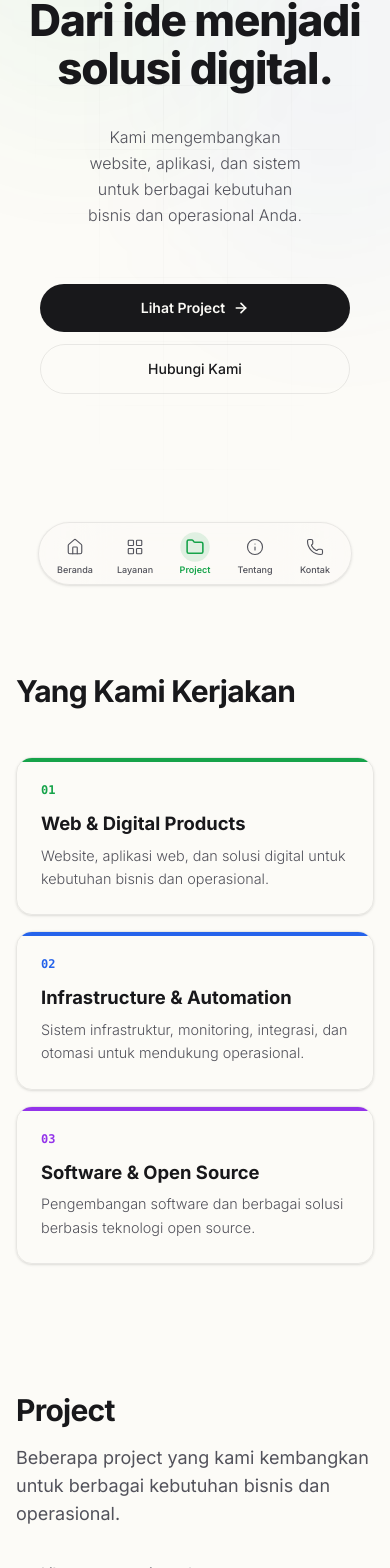
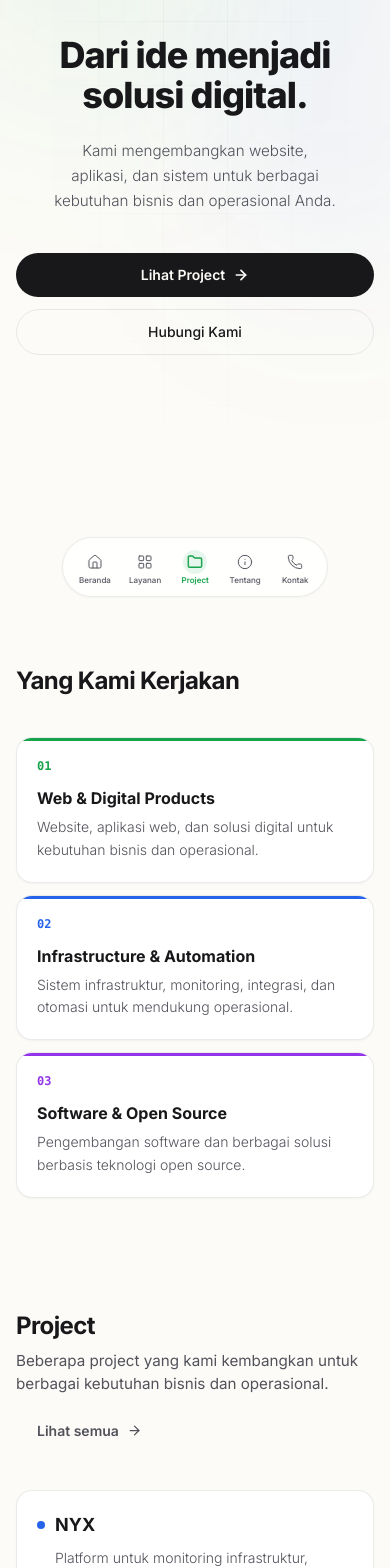
Before and after one commit to trisfproject/trisfproject.github.io, a React (Vite) app: page / in a window 390 px wide. Shown: the part 235-1803 px from the top of the page. Built offline with nearby package versions, Linux system fonts and the light colour scheme.

Commit message:
refactor: enhance navbar with mobile-first navigation and responsive design updates

```diff
--- a/src/components/Navbar.jsx
+++ b/src/components/Navbar.jsx
@@ -129,24 +129,24 @@ export function Navbar() {
             : 'border-b border-transparent bg-transparent'
         }`}
       >
-      <nav className="section-shell flex h-16 items-center justify-between sm:h-[72px]">
+        <nav className="section-shell flex h-14 items-center justify-between sm:h-16 md:h-[72px]">
           <Link
             to="/"
-          className="inline-flex min-w-0 items-center rounded-full bg-surface px-4 py-2 text-sm font-bold tracking-widest text-text-main transition duration-200 hover:bg-black/[0.03] dark:hover:bg-white/[0.04] focus:outline-none focus:ring-2 focus:ring-accent-site"
+            className="inline-flex min-w-0 items-center rounded-full bg-surface border border-line-site px-3.5 py-1.5 text-xs sm:text-sm font-bold tracking-widest text-text-main transition duration-200 hover:border-line-strong focus:outline-none focus:ring-2 focus:ring-accent-site"
           >
             TRISF PROJECT
           </Link>
 
-        <div className="hidden items-center gap-1 md:flex">
+          <div className="hidden items-center gap-0.5 md:flex">
             {navItems.map((item) => (
               <NavLink
                 key={item.to}
                 to={item.to}
                 aria-current={isItemActive(item) ? 'page' : undefined}
-              className={`rounded-full px-4 py-2 text-sm font-medium transition-all duration-250 ease-out focus:outline-none focus:ring-2 focus:ring-accent-site ${
+                className={`rounded-full px-3.5 py-2 text-sm font-medium transition-all duration-200 ease-out focus:outline-none focus:ring-2 focus:ring-accent-site ${
                   isItemActive(item)
                     ? 'bg-accent-muted text-accent-site'
-                  : 'text-text-muted hover:bg-black/[0.04] dark:hover:bg-white/[0.06] hover:text-text-main'
+                    : 'text-text-muted hover:bg-surface-strong hover:text-text-main'
                 }`}
               >
                 {item.label}
@@ -154,55 +154,55 @@ export function Navbar() {
             ))}
           </div>
 
-        <div className="hidden items-center gap-2 md:flex">
+          <div className="hidden items-center gap-1.5 md:flex">
             <a
               href="https://trisf.my.id/"
               aria-label="Main Web"
               title="Main Web"
               target="_blank"
               rel="noopener noreferrer"
-            className="grid size-10 place-items-center rounded-full bg-surface text-text-muted transition duration-200 hover:bg-black/[0.03] dark:hover:bg-white/[0.04] hover:text-text-main focus:outline-none focus:ring-2 focus:ring-accent-site cursor-pointer"
+              className="grid size-9 place-items-center rounded-full text-text-muted transition duration-200 hover:bg-surface-strong hover:text-text-main focus:outline-none focus:ring-2 focus:ring-accent-site"
             >
-            <ExternalLink size={18} />
+              <ExternalLink size={16} />
             </a>
             <button
               type="button"
               onClick={toggleTheme}
               aria-label={`Switch to ${theme === 'light' ? 'dark' : 'light'} theme`}
-            className="grid size-10 place-items-center rounded-full bg-surface text-text-muted transition duration-200 hover:bg-black/[0.03] dark:hover:bg-white/[0.04] hover:text-text-main focus:outline-none focus:ring-2 focus:ring-accent-site cursor-pointer"
+              className="grid size-9 place-items-center rounded-full text-text-muted transition duration-200 hover:bg-surface-strong hover:text-text-main focus:outline-none focus:ring-2 focus:ring-accent-site cursor-pointer"
             >
-            {theme === 'light' ? <Moon size={18} /> : <Sun size={18} />}
+              {theme === 'light' ? <Moon size={16} /> : <Sun size={16} />}
             </button>
           </div>
 
-        {/* Mobile menu trigger and theme toggle */}
-        <div className="flex items-center gap-2 md:hidden">
+          {/* Mobile header actions */}
+          <div className="flex items-center gap-1 md:hidden">
             <a
               href="https://trisf.my.id/"
               aria-label="Main Web"
               title="Main Web"
               target="_blank"
               rel="noopener noreferrer"
-            className="grid size-10 place-items-center rounded-full bg-surface text-text-muted transition duration-200 hover:bg-black/[0.03] dark:hover:bg-white/[0.04] hover:text-text-main focus:outline-none focus:ring-2 focus:ring-accent-site cursor-pointer"
+              className="grid size-9 place-items-center rounded-full text-text-muted transition duration-200 hover:text-text-main focus:outline-none focus:ring-2 focus:ring-accent-site"
             >
-            <ExternalLink size={18} />
+              <ExternalLink size={16} />
             </a>
             <button
               type="button"
               onClick={toggleTheme}
               aria-label={`Switch to ${theme === 'light' ? 'dark' : 'light'} theme`}
-            className="grid size-10 place-items-center rounded-full bg-surface text-text-muted transition duration-200 hover:bg-black/[0.03] dark:hover:bg-white/[0.04] hover:text-text-main focus:outline-none focus:ring-2 focus:ring-accent-site cursor-pointer"
+              className="grid size-9 place-items-center rounded-full text-text-muted transition duration-200 hover:text-text-main focus:outline-none focus:ring-2 focus:ring-accent-site cursor-pointer"
             >
-            {theme === 'light' ? <Moon size={18} /> : <Sun size={18} />}
+              {theme === 'light' ? <Moon size={16} /> : <Sun size={16} />}
             </button>
           </div>
         </nav>
       </header>
 
-    {/* Mobile Floating Navigation */}
+      {/* Mobile Floating Bottom Navigation */}
       <nav
-      className="md:hidden fixed left-1/2 z-50 flex -translate-x-1/2 items-center justify-center gap-1 rounded-[2rem] border border-line-site bg-bg-site/95 px-2 py-1.5 shadow-sm backdrop-blur-2xl supports-[backdrop-filter]:bg-bg-site/80"
-      style={{ bottom: 'max(1.5rem, env(safe-area-inset-bottom))' }}
+        className="md:hidden fixed left-1/2 z-50 flex -translate-x-1/2 items-center justify-center gap-0.5 rounded-full border border-line-site bg-surface/95 px-2 py-1.5 shadow-site backdrop-blur-xl supports-[backdrop-filter]:bg-surface/85"
+        style={{ bottom: 'max(0.75rem, env(safe-area-inset-bottom))' }}
       >
         {navItems.map((item) => {
           const Icon = item.icon;
@@ -212,16 +212,16 @@ export function Navbar() {
               key={item.to}
               to={item.to}
               aria-current={active ? 'page' : undefined}
-            className={`flex flex-1 min-w-[3.5rem] flex-col items-center justify-center gap-1 rounded-2xl p-1 transition-all duration-250 ease-out focus:outline-none focus:ring-2 focus:ring-brand-green ${
+              className={`flex min-w-[3rem] flex-col items-center justify-center gap-0.5 rounded-full px-2 py-1.5 transition-all duration-200 ease-out focus:outline-none focus:ring-2 focus:ring-brand-green ${
                 active
                   ? 'text-brand-green'
-                : 'text-text-muted hover:text-text-main'
+                  : 'text-text-muted'
               }`}
             >
-            <div className={`grid size-7 place-items-center rounded-full transition-all duration-250 ease-out ${active ? 'bg-brand-green/12 scale-105' : 'bg-transparent scale-100'}`}>
-              <Icon size={18} strokeWidth={active ? 2 : 1.5} />
+              <div className={`grid size-6 place-items-center rounded-full transition-all duration-200 ease-out ${active ? 'bg-brand-green/10' : ''}`}>
+                <Icon size={16} strokeWidth={active ? 2.2 : 1.5} />
               </div>
-            <span className={`text-[9px] font-medium leading-none transition-all duration-250 ${active ? 'font-semibold' : ''}`}>
+              <span className={`text-[8px] leading-none ${active ? 'font-semibold' : 'font-medium'}`}>
                 {item.label}
               </span>
             </NavLink>
--- a/src/sections/Hero.jsx
+++ b/src/sections/Hero.jsx
@@ -6,35 +6,35 @@ export function Hero() {
   return (
     <section
       id="top"
-      className="relative flex min-h-[100dvh] items-center justify-center pt-16 pb-12 sm:pt-32 overflow-hidden"
+      className="relative flex min-h-[100dvh] items-center justify-center pt-16 pb-12 sm:pt-24 overflow-hidden"
     >
       <div className="absolute inset-0 z-0 pointer-events-none">
-        <div className="absolute -top-[20%] -left-[10%] w-[60%] h-[60%] rounded-full bg-brand-green/10 blur-[100px] opacity-70" />
-        <div className="absolute top-[10%] -right-[10%] w-[50%] h-[50%] rounded-full bg-brand-blue/10 blur-[100px] opacity-60" />
+        <div className="absolute -top-[20%] -left-[10%] w-[60%] h-[60%] rounded-full bg-brand-green/8 dark:bg-brand-green/5 blur-[100px]" />
+        <div className="absolute top-[10%] -right-[10%] w-[50%] h-[50%] rounded-full bg-brand-blue/8 dark:bg-brand-blue/4 blur-[100px]" />
       </div>
       <div className="hero-grid" />
       <Container className="relative z-10 flex flex-col items-center justify-center text-center">
-        <div className="flex flex-col items-center gap-8 max-w-4xl mx-auto">
-          <h1 className="text-[2.75rem] leading-[1.1] font-extrabold tracking-tight text-text-main sm:text-5xl md:text-6xl lg:text-7xl text-balance">
+        <div className="flex flex-col items-center gap-6 sm:gap-8 max-w-4xl mx-auto">
+          <h1 className="text-[2.25rem] leading-[1.12] font-extrabold tracking-tight text-text-main sm:text-5xl md:text-6xl lg:text-7xl text-balance">
             Dari ide menjadi<br className="hidden sm:block" /> solusi digital.
           </h1>
 
-          <p className="max-w-[280px] sm:max-w-xl mx-auto text-base font-light text-text-muted sm:text-xl text-balance leading-relaxed px-4 sm:px-0">
+          <p className="max-w-[300px] sm:max-w-xl mx-auto text-[0.95rem] sm:text-lg md:text-xl font-light text-text-muted text-balance leading-relaxed">
             Kami mengembangkan website, aplikasi, dan sistem untuk berbagai kebutuhan bisnis dan operasional Anda.
           </p>
 
-          <div className="mt-6 flex flex-col sm:flex-row items-stretch sm:items-center gap-3 sm:gap-4 w-full sm:w-auto px-6 sm:px-0">
+          <div className="mt-4 sm:mt-6 flex flex-col sm:flex-row items-stretch sm:items-center gap-3 sm:gap-4 w-full sm:w-auto">
             <Link
               to="/projects"
-              className="group/cta inline-flex w-full sm:w-auto items-center justify-center gap-2 rounded-full bg-text-main px-8 py-3.5 text-sm font-semibold text-bg-site transition-all duration-250 ease-out hover:bg-brand-green hover:text-white hover:shadow-[0_4px_16px_-2px_rgba(22,163,74,0.3)] dark:hover:shadow-[0_4px_16px_-2px_rgba(34,197,94,0.25)] focus:outline-none focus:ring-2 focus:ring-brand-green active:scale-[0.97]"
+              className="group/cta inline-flex w-full sm:w-auto items-center justify-center gap-2 rounded-full bg-text-main px-7 py-3 sm:px-8 sm:py-3.5 text-sm font-semibold text-bg-site transition-all duration-200 ease-out hover:bg-brand-green hover:text-white hover:shadow-[0_4px_16px_-2px_rgba(22,163,74,0.25)] dark:hover:shadow-[0_4px_16px_-2px_rgba(34,197,94,0.2)] focus:outline-none focus:ring-2 focus:ring-brand-green active:scale-[0.97]"
             >
               Lihat Project
-              <ArrowRight size={16} strokeWidth={2.5} className="transition-transform duration-250 ease-out group-hover/cta:translate-x-0.5" />
+              <ArrowRight size={16} strokeWidth={2.5} className="transition-transform duration-200 ease-out group-hover/cta:translate-x-0.5" />
             </Link>
 
             <a
               href="#contact"
-              className="inline-flex w-full sm:w-auto items-center justify-center gap-2 rounded-full border border-line-site px-8 py-3.5 text-sm font-medium text-text-main transition-all duration-250 ease-out hover:border-brand-green hover:text-brand-green hover:bg-accent-muted focus:outline-none focus:ring-2 focus:ring-brand-green active:scale-[0.97]"
+              className="inline-flex w-full sm:w-auto items-center justify-center gap-2 rounded-full border border-line-site px-7 py-3 sm:px-8 sm:py-3.5 text-sm font-medium text-text-main transition-all duration-200 ease-out hover:border-brand-green hover:text-brand-green hover:bg-accent-muted focus:outline-none focus:ring-2 focus:ring-brand-green active:scale-[0.97]"
             >
               Hubungi Kami
             </a>
--- a/src/sections/Projects.jsx
+++ b/src/sections/Projects.jsx
@@ -31,38 +31,38 @@ export function Projects() {
   };
 
   return (
-    <section id="projects" className="py-16 sm:py-20">
+    <section id="projects" className="py-14 sm:py-20">
       <Container>
-        <div className="flex flex-col md:flex-row md:items-end justify-between mb-12 md:mb-16 gap-6">
+        <div className="flex flex-col md:flex-row md:items-end justify-between mb-10 md:mb-14 gap-4 md:gap-6">
           <Reveal>
-            <h2 className="text-3xl font-bold tracking-tight text-text-main sm:text-4xl mb-4">
+            <h2 className="text-2xl sm:text-3xl md:text-4xl font-bold tracking-tight text-text-main mb-2 sm:mb-4">
               Project
             </h2>
-            <p className="max-w-2xl text-lg text-text-muted">
+            <p className="max-w-2xl text-[0.95rem] sm:text-lg text-text-muted">
               Beberapa project yang kami kembangkan untuk berbagai kebutuhan bisnis dan operasional.
             </p>
           </Reveal>
           <Reveal delay={0.1}>
             <Link
               to="/projects"
-              className="group/link inline-flex items-center justify-center gap-2 rounded-full px-6 py-2.5 text-sm font-semibold text-text-muted transition-all duration-250 ease-out hover:text-text-main focus:outline-none focus:ring-2 focus:ring-line-strong border border-transparent hover:border-line-site"
+              className="group/link inline-flex items-center gap-2 rounded-full px-5 py-2 text-sm font-semibold text-text-muted transition-all duration-200 ease-out hover:text-text-main focus:outline-none focus:ring-2 focus:ring-line-strong border border-transparent hover:border-line-site"
             >
-              Lihat semua project
-              <ArrowRight aria-hidden="true" size={16} className="transition-transform duration-250 ease-out group-hover/link:translate-x-0.5" />
+              Lihat semua
+              <ArrowRight aria-hidden="true" size={15} className="transition-transform duration-200 ease-out group-hover/link:translate-x-0.5" />
             </Link>
           </Reveal>
         </div>
 
-        <div className="flex flex-col sm:border-t sm:border-line-site mt-4 md:mt-0">
+        <div className="flex flex-col gap-3 sm:gap-0 sm:border-t sm:border-line-site">
           {featuredProjects.map((project, index) => (
-            <Reveal key={project.title} delay={index * 0.1}>
-              <div className="group flex flex-col p-6 sm:p-0 sm:py-8 bg-surface sm:bg-transparent border border-line-site sm:border-x-0 sm:border-t-0 sm:border-b sm:border-line-site/50 rounded-2xl sm:rounded-none mb-4 sm:mb-0 shadow-[0_2px_8px_-2px_rgba(0,0,0,0.04)] sm:shadow-none hover:bg-black/[0.015] dark:hover:bg-white/[0.015] transition-all duration-250 ease-out active:scale-[0.98] sm:active:scale-100">
-                <div className="flex flex-col md:flex-row md:items-center md:gap-24 w-full sm:px-6">
-                  <h3 className={`text-[1.35rem] sm:text-2xl font-bold text-text-main min-w-[200px] shrink-0 flex items-center gap-3 transition-colors duration-300 ${getProjectColors(project).hover}`}>
+            <Reveal key={project.title} delay={index * 0.08}>
+              <div className="group flex flex-col rounded-2xl border border-line-site bg-surface p-5 shadow-site sm:rounded-none sm:border-x-0 sm:border-t-0 sm:border-b sm:border-line-site sm:bg-transparent sm:p-0 sm:py-7 sm:shadow-none hover:bg-black/[0.012] dark:hover:bg-white/[0.02] transition-all duration-200 ease-out active:scale-[0.98] sm:active:scale-100">
+                <div className="flex flex-col gap-2 sm:flex-row sm:items-center sm:gap-16 md:gap-24 w-full sm:px-4">
+                  <h3 className={`text-lg sm:text-xl md:text-2xl font-bold text-text-main min-w-[180px] md:min-w-[200px] shrink-0 flex items-center gap-2.5 sm:gap-3 transition-colors duration-200 ${getProjectColors(project).hover}`}>
                     <span className={`size-2 rounded-full shrink-0 ${getProjectColors(project).dot}`} />
                     {project.title}
                   </h3>
-                  <p className="mt-2.5 md:mt-0 text-[0.95rem] sm:text-lg text-text-muted leading-relaxed font-light">
+                  <p className="text-sm sm:text-[0.95rem] md:text-lg text-text-muted leading-relaxed font-light pl-[18px] sm:pl-0">
                     {project.description}
                   </p>
                 </div>
--- a/src/sections/Services.jsx
+++ b/src/sections/Services.jsx
@@ -31,31 +31,31 @@ const services = [
 
 export function Services() {
   return (
-    <section id="services" className="py-16 sm:py-20">
+    <section id="services" className="py-14 sm:py-20">
       <Container>
         <Reveal>
-          <div className="mb-12 md:mb-16">
-            <h2 className="text-3xl font-bold tracking-tight text-text-main sm:text-4xl">
+          <div className="mb-10 md:mb-14">
+            <h2 className="text-2xl sm:text-3xl md:text-4xl font-bold tracking-tight text-text-main">
               Yang Kami Kerjakan
             </h2>
           </div>
         </Reveal>
 
-        <div className="grid grid-cols-1 md:grid-cols-3 gap-4 md:gap-8 lg:gap-12">
+        <div className="grid grid-cols-1 gap-3 md:grid-cols-3 md:gap-6 lg:gap-10">
           {services.map((service, index) => {
             return (
-              <Reveal key={service.title} delay={index * 0.1}>
-                <div className="group flex flex-col relative overflow-hidden p-6 md:p-4 lg:p-0 bg-surface md:bg-transparent border border-line-site md:border-transparent rounded-2xl md:rounded-xl lg:rounded-none shadow-sm md:shadow-none transition-all duration-250 ease-out md:hover:bg-surface md:hover:border-line-site md:hover:shadow-[0_4px_20px_-4px_rgba(0,0,0,0.05)] md:hover:-translate-y-[2px] active:scale-[0.98] md:active:scale-100 md:active:translate-y-0">
-                  <div className={`absolute top-0 left-0 w-full h-1 md:w-0 md:group-hover:w-full transition-all duration-400 ease-out ${service.bgAccent}`} />
+              <Reveal key={service.title} delay={index * 0.08}>
+                <div className="group relative flex flex-col overflow-hidden rounded-2xl border border-line-site bg-surface p-5 sm:p-6 shadow-site transition-all duration-200 ease-out md:rounded-xl md:bg-transparent md:border-transparent md:shadow-none md:hover:bg-surface md:hover:border-line-site md:hover:shadow-site md:hover:-translate-y-[2px] active:scale-[0.98] md:active:scale-100 md:active:translate-y-0">
+                  <div className={`absolute top-0 left-0 h-[3px] w-full md:w-0 md:group-hover:w-full transition-all duration-300 ease-out ${service.bgAccent}`} />
 
-                  <span className={`text-xs md:text-sm font-mono font-bold mb-3 md:mb-4 ${service.color}`}>
+                  <span className={`text-xs font-mono font-bold mb-3 ${service.color}`}>
                     {String(index + 1).padStart(2, '0')}
                   </span>
                   <div className="flex flex-col">
-                    <h3 className={`mb-1.5 md:mb-2 text-[1.15rem] md:text-xl font-bold text-text-main transition-colors duration-250 ${service.hoverColor}`}>
+                    <h3 className={`mb-1.5 text-base sm:text-lg md:text-xl font-bold text-text-main transition-colors duration-200 ${service.hoverColor}`}>
                       {service.title}
                     </h3>
-                    <p className="text-[0.9rem] md:text-base text-text-muted leading-relaxed font-light">
+                    <p className="text-sm sm:text-[0.9rem] md:text-base text-text-muted leading-relaxed font-light">
                       {service.description}
                     </p>
                   </div>
--- a/src/styles.css
+++ b/src/styles.css
@@ -1,27 +1,29 @@
 @import 'tailwindcss';
+
+@custom-variant dark (&:where(.dark, .dark *));
 
 :root {
   color-scheme: light;
-  --bg: #FCFBF7; /* Warm off-white minimal */
+  --bg: #FCFBF7;
   --surface: #ffffff;
   --surface-strong: #f4f4f5;
   --line: rgba(0, 0, 0, 0.08);
-  --line-strong: rgba(0, 0, 0, 0.12);
-  --grid-line: rgba(0, 0, 0, 0.04);
-  --muted: #52525b; /* zinc-600 */
-  --accent: #16a34a; /* green-600 */
-  --brand-green: #16a34a; /* green-600 */
-  --brand-blue: #2563eb; /* blue-600 */
-  --brand-orange: #ea580c; /* orange-600 */
-  --brand-purple: #9333ea; /* purple-600 */
-  --brand-amber: #d97706; /* amber-600 */
-  --brand-cyan: #0891b2; /* cyan-600 */
+  --line-strong: rgba(0, 0, 0, 0.13);
+  --grid-line: rgba(0, 0, 0, 0.045);
+  --muted: #52525b;
+  --accent: #16a34a;
+  --brand-green: #16a34a;
+  --brand-blue: #2563eb;
+  --brand-orange: #ea580c;
+  --brand-purple: #9333ea;
+  --brand-amber: #d97706;
+  --brand-cyan: #0891b2;
   --accent-muted: rgba(22, 163, 74, 0.08);
   --accent-border: rgba(22, 163, 74, 0.2);
-  --text-main: #18181b; /* zinc-900 */
-  --text-secondary: #3f3f46; /* zinc-700 */
-  --shadow-site: 0 4px 6px -1px rgba(0, 0, 0, 0.02), 0 2px 4px -2px rgba(0, 0, 0, 0.02);
-  --shadow-hover-site: 0 10px 15px -3px rgba(0, 0, 0, 0.04), 0 4px 6px -4px rgba(0, 0, 0, 0.02);
+  --text-main: #18181b;
+  --text-secondary: #3f3f46;
+  --shadow-site: 0 1px 3px 0 rgba(0, 0, 0, 0.03), 0 1px 2px -1px rgba(0, 0, 0, 0.03);
+  --shadow-hover-site: 0 8px 16px -4px rgba(0, 0, 0, 0.06), 0 2px 4px -2px rgba(0, 0, 0, 0.03);
 
   font-family:
     Inter, ui-sans-serif, system-ui, -apple-system, BlinkMacSystemFont, "Segoe UI",
@@ -35,35 +37,36 @@
 
 .dark {
   color-scheme: dark;
-  --bg: #09090b; /* zinc-950 */
-  --surface: #18181b; /* zinc-900 */
-  --surface-strong: #27272a; /* zinc-800 */
-  --line: rgba(255, 255, 255, 0.08);
-  --line-strong: rgba(255, 255, 255, 0.16);
-  --grid-line: rgba(255, 255, 255, 0.04);
-  --muted: #d4d4d8; /* zinc-300 */
-  --accent: #22c55e; /* green-500 */
-  --brand-green: #22c55e; /* green-500 */
-  --brand-blue: #3b82f6; /* blue-500 */
-  --brand-orange: #f97316; /* orange-500 */
-  --brand-purple: #a855f7; /* purple-500 */
-  --brand-amber: #f59e0b; /* amber-500 */
-  --brand-cyan: #06b6d4; /* cyan-500 */
+  --bg: #0a0a0c;
+  --surface: #141416;
+  --surface-strong: #1e1e21;
+  --line: rgba(255, 255, 255, 0.07);
+  --line-strong: rgba(255, 255, 255, 0.13);
+  --grid-line: rgba(255, 255, 255, 0.025);
+  --muted: #a1a1aa;
+  --accent: #22c55e;
+  --brand-green: #22c55e;
+  --brand-blue: #60a5fa;
+  --brand-orange: #fb923c;
+  --brand-purple: #c084fc;
+  --brand-amber: #fbbf24;
+  --brand-cyan: #22d3ee;
   --accent-muted: rgba(34, 197, 94, 0.1);
-  --accent-border: rgba(34, 197, 94, 0.2);
-  --text-main: #fafafa;
-  --text-secondary: #d4d4d8;
-  --shadow-site: 0 4px 6px -1px rgba(0, 0, 0, 0.2), 0 2px 4px -2px rgba(0, 0, 0, 0.2);
-  --shadow-hover-site: 0 10px 15px -3px rgba(0, 0, 0, 0.3), 0 4px 6px -4px rgba(0, 0, 0, 0.2);
+  --accent-border: rgba(34, 197, 94, 0.22);
+  --text-main: #f4f4f5;
+  --text-secondary: #a1a1aa;
+  --shadow-site: 0 1px 3px 0 rgba(0, 0, 0, 0.4), 0 1px 2px -1px rgba(0, 0, 0, 0.3);
+  --shadow-hover-site: 0 8px 16px -4px rgba(0, 0, 0, 0.5), 0 2px 4px -2px rgba(0, 0, 0, 0.3);
 }
 
 @theme {
   --color-bg-site: var(--bg);
-  --color-surface-site: var(--surface);
+  --color-surface: var(--surface);
   --color-surface-strong: var(--surface-strong);
   --color-line-site: var(--line);
   --color-line-strong: var(--line-strong);
   --color-text-main: var(--text-main);
+  --color-text-secondary: var(--text-secondary);
   --color-text-muted: var(--muted);
   --color-accent-site: var(--accent);
   --color-brand-green: var(--brand-green);
@@ -74,6 +77,8 @@
   --color-brand-cyan: var(--brand-cyan);
   --color-accent-muted: var(--accent-muted);
   --color-accent-border: var(--accent-border);
+  --shadow-site: var(--shadow-site);
+  --shadow-hover-site: var(--shadow-hover-site);
 }
 
 html {
@@ -95,10 +100,7 @@ body {
   transition: background-color 0.3s ease, color 0.3s ease;
 }
 
-.dark body {
-  /* Minimal override if needed */
-}
-
+/* Hero grid — visible in light, extremely subtle in dark */
 .hero-grid {
   position: absolute;
   inset: 0;
@@ -108,8 +110,12 @@ body {
     linear-gradient(to bottom, var(--grid-line) 1px, transparent 1px);
   background-size: 64px 64px;
   background-position: center top;
-  -webkit-mask-image: radial-gradient(ellipse at top center, black 0%, transparent 70%);
-  mask-image: radial-gradient(ellipse at top center, black 0%, transparent 70%);
+  -webkit-mask-image: radial-gradient(ellipse at top center, black 0%, transparent 65%);
+  mask-image: radial-gradient(ellipse at top center, black 0%, transparent 65%);
+}
+
+.dark .hero-grid {
+  opacity: 0.5;
 }
 
 ::selection {
@@ -122,9 +128,22 @@ button {
   -webkit-tap-highlight-color: transparent;
 }
 
+/* Section shell — responsive container */
 .section-shell {
   margin-inline: auto;
-  width: min(1024px, calc(100% - 32px)); /* Slightly narrower for minimal feel */
+  width: min(1024px, calc(100% - 2rem));
+}
+
+@media (min-width: 640px) {
+  .section-shell {
+    width: min(1024px, calc(100% - 3rem));
+  }
+}
+
+@media (min-width: 1280px) {
+  .section-shell {
+    width: min(1080px, calc(100% - 4rem));
+  }
 }
 
 .text-balance {
@@ -138,28 +157,10 @@ button {
   -webkit-line-clamp: 3;
 }
 
-.surface {
-  border: 1px solid var(--line);
-  background: var(--surface);
-  box-shadow: var(--shadow-site);
-  transition: background-color 0.3s ease, border-color 0.3s ease, box-shadow 0.3s ease;
-}
-
-.surface:hover {
-  border-color: var(--line-strong);
-  box-shadow: var(--shadow-hover-site);
-}
-
 @supports (content-visibility: auto) {
   main > section {
     content-visibility: auto;
     contain-intrinsic-size: 760px;
-  }
-}
-
-@media (min-width: 640px) {
-  .section-shell {
-    width: min(1024px, calc(100% - 48px));
   }
 }
 
```
Also changed, not shown: src/components/ProjectCard.jsx (+8 -10 lines), src/pages/ProjectsPage.jsx (+10 -10 lines), src/sections/About.jsx (+5 -5 lines), src/sections/Contact.jsx (+9 -9 lines), src/sections/Footer.jsx (+12 -12 lines). Lines whose indentation alone changed are shown as unchanged.
